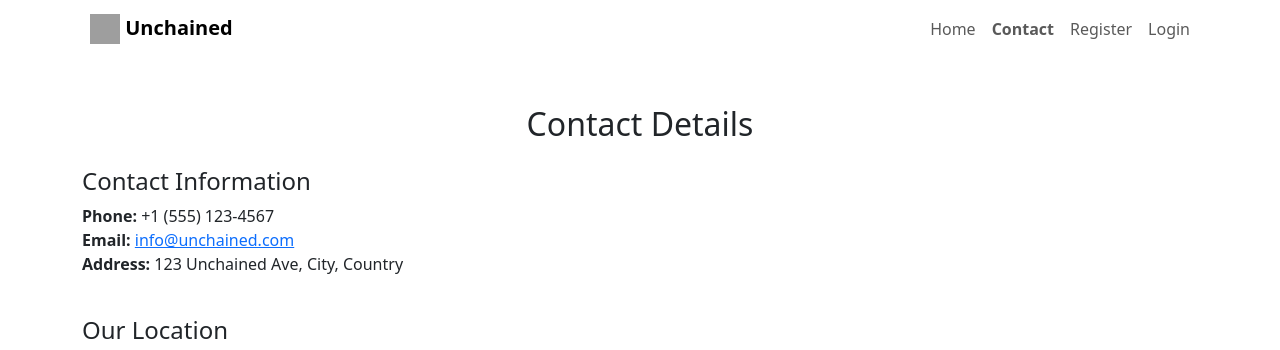
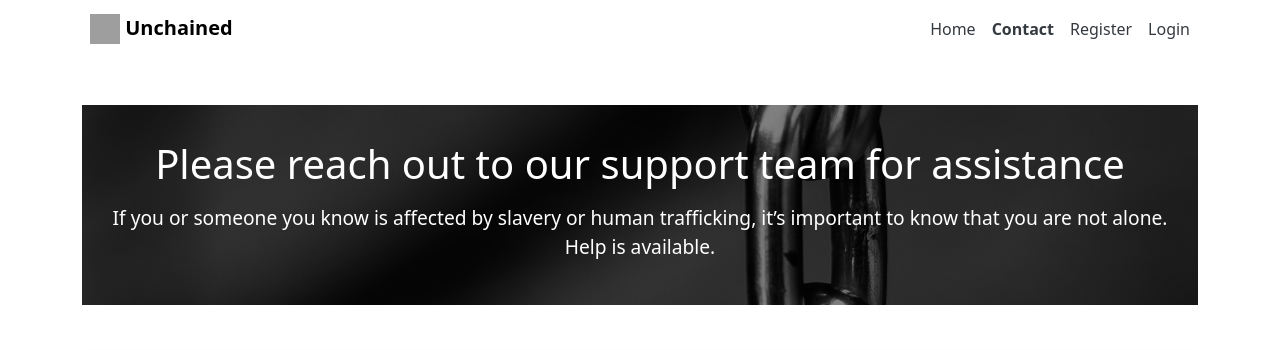
Before and after one commit to BogdanovaIV/unchained, a Django app: page /contact/ in a window 1280 px wide. Shown: the top 350 px of the page. Run offline with Django 4.2, Linux system fonts and the light colour scheme; some libraries are stand-ins or nearby versions; grey boxes are pictures that could not be loaded.

Commit message:
Added image to contact page

```diff
--- a/home/templates/home/contact.html
+++ b/home/templates/home/contact.html
@@ -3,24 +3,27 @@
 
 {% block content %}
 <div class="container mt-5">
-    <h2 class="text-center mb-4">Contact Details</h2>
+    <div class="image-container">
+        <img src="{% static 'images/contact-image.jpg' %}" alt="Contact Image" class="contact-image">
+        <div class="image-overlay">
+            <h1>Please reach out to our support team for assistance</h1>
+            <p>If you or someone you know is affected by slavery or human trafficking, it’s important to know that you are
+                not alone. Help is available.</p>
+        </div>
+    </div>
 
-    <!-- Contact Information -->
-    <div class="row">
-        <div class="col-md-12 mb-4">
-            <h4>Contact Information</h4>
-            <ul class="list-unstyled">
-                <li><strong>Phone:</strong> +1 (555) 123-4567</li>
-                <li><strong>Email:</strong> <a href="mailto:info@unchained.com">info@unchained.com</a></li>
-                <li><strong>Address:</strong> 123 Unchained Ave, City, Country</li>
-            </ul>
-        </div>
+    <!-- Centered Contact Information -->
+    <div class="contact-details text-center mt-5">
+        <h2 class="mb-4">Contact Details</h2>
+        <p><strong>Call our Helpline:</strong> +1 (555) 123-4567</p>
+        <p><strong>Email us:</strong> <a href="mailto:help@unchained.com">help@unchained.com</a></p>
+        <p><strong>Visit our office:</strong> 123 Unchained Ave, City, Country</p>
+    </div>
 
-        <!-- Map Section -->
-        <div class="col-md-12">
-            <h4>Our Location</h4>
-            <div id="map" style="height: 400px; width: 100%;"></div>
-        </div>
+    <!-- Map Section -->
+    <div class="mt-5">
+        <h4 class="text-center">Our Location</h4>
+        <div id="map" style="height: 300px; width: 100%;"></div>
     </div>
 </div>
 
--- a/static/css/style.css
+++ b/static/css/style.css
@@ -0,0 +1,74 @@
+
+
+
+.navbar {
+    background-color: #F8F9FA;
+}
+
+.navbar .nav-link {
+    color: #343A40;
+}
+
+.navbar .nav-link:hover {
+    color: #007BFF;
+}
+
+/* Image style */
+.image-container {
+    position: relative;
+    width: 100%;
+    height: 200px;
+    overflow: hidden;
+}
+
+.contact-image {
+    width: 100%;
+    height: auto;
+}
+
+.image-overlay {
+    position: absolute;
+    top: 0;
+    left: 0;
+    width: 100%;
+    height: 100%;
+    color: white;
+    background-color: rgba(0, 0, 0, 0.5);
+    display: flex;
+    flex-direction: column;
+    justify-content: center;
+    align-items: center;
+    text-align: center;
+    padding: 20px;
+}
+
+.image-overlay h1 {
+    font-size: 2.5rem;
+    margin-bottom: 1rem;
+}
+
+.image-overlay p {
+    font-size: 1.2rem;
+    margin-bottom: 0.5rem;
+}
+
+.contact-details {
+    background-color: #f8f9fa; /* Light gray background for contrast */
+    padding: 20px;
+    border-radius: 8px;
+    box-shadow: 0 2px 6px rgba(0, 0, 0, 0.1); /* Subtle shadow for depth */
+}
+
+.contact-details h2 {
+    font-size: 2rem;
+    margin-bottom: 1rem;
+}
+
+.contact-details p {
+    font-size: 1.2rem;
+    margin-bottom: 0.5rem;
+}
+
+footer a:hover {
+    color: #a2abb8;
+}
```
Also changed, not shown: static/images/contact-image.jpg (added), static/images/signup-image.jpg (added).
